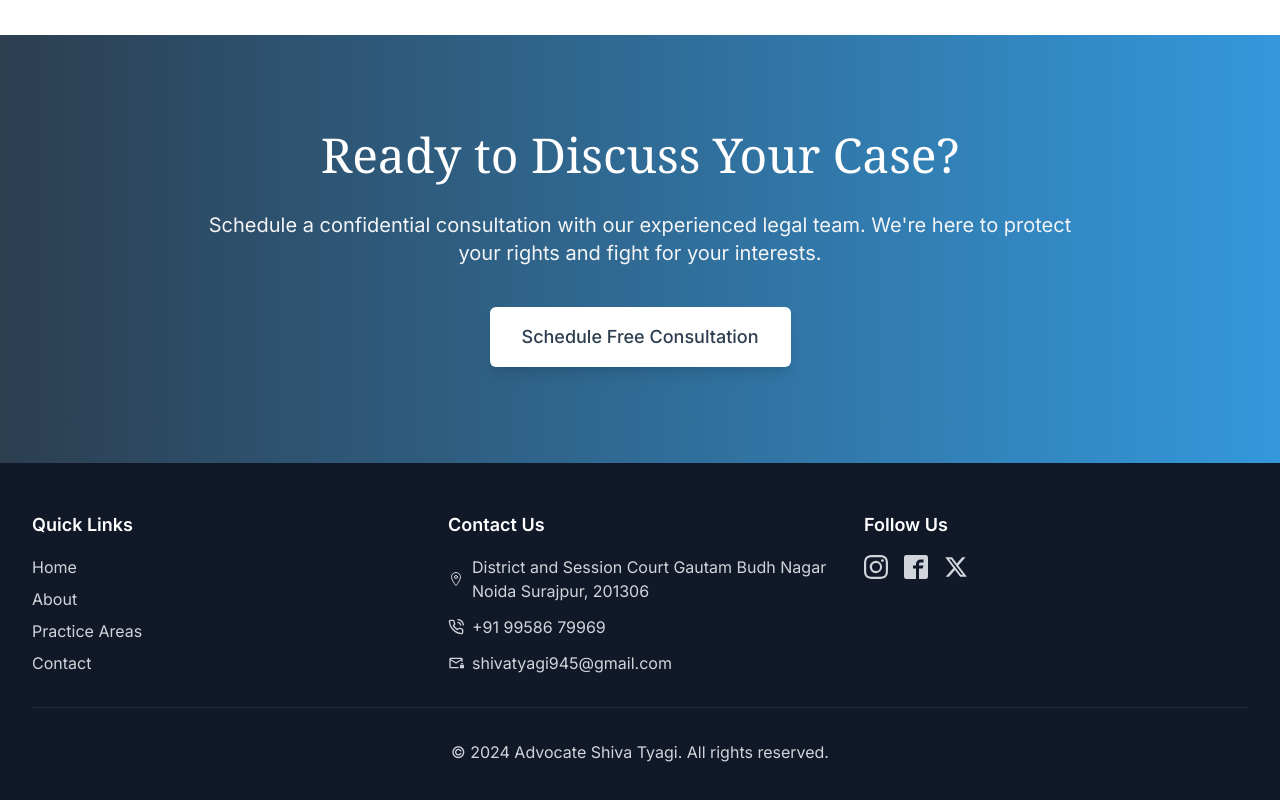
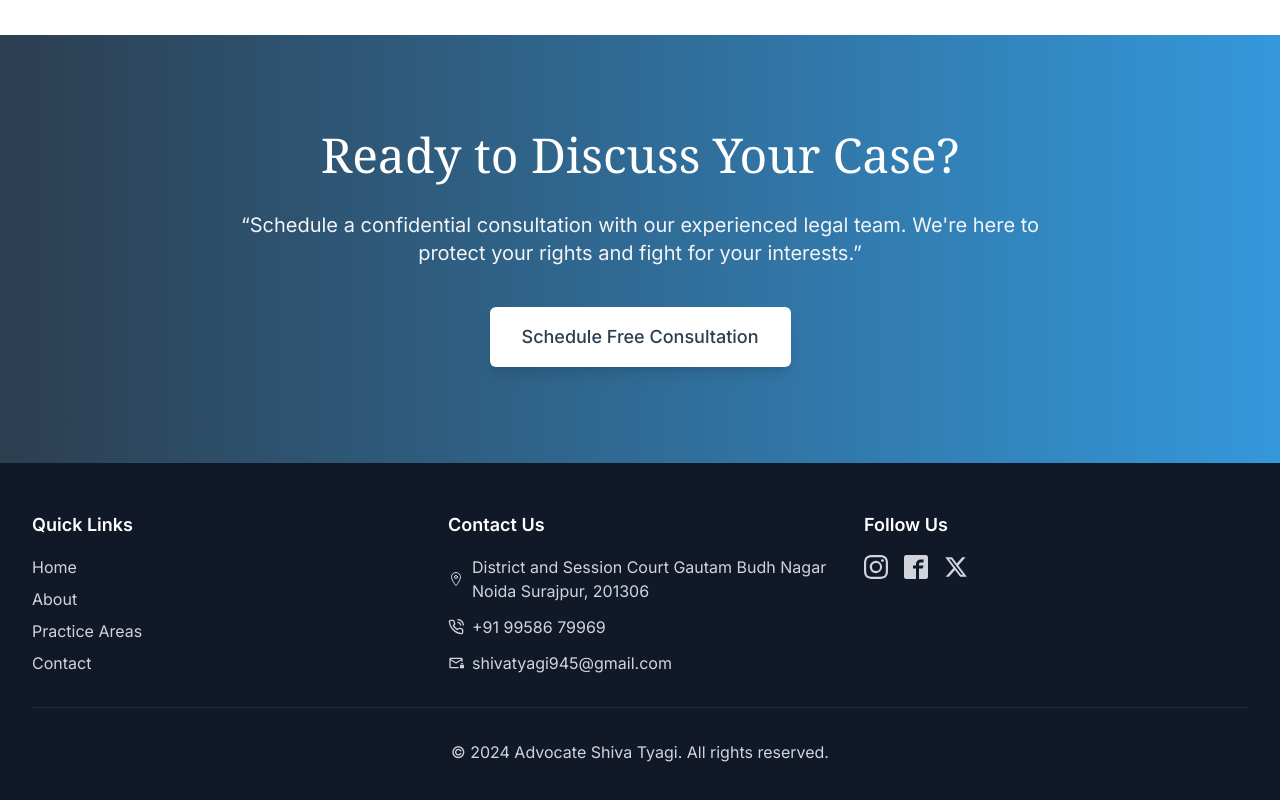
Before and after one commit to AbhishekTyagi0/advocate-shiva, a Next.js app: page /practice-areas in a window 1280 px wide. Shown: the part 3389-4189 px from the top of the page. Built offline with nearby package versions, Linux system fonts and the light colour scheme.

Commit message:
fixes bugs

```diff
--- a/src/app/(public)/practice-areas/page.tsx
+++ b/src/app/(public)/practice-areas/page.tsx
@@ -123,9 +123,9 @@ const PracticeAreasPage = () => {
             transition={{ duration: 0.6, delay: 0.2 }}
             className="text-xl text-gray-100 mb-10"
           >
-            Schedule a confidential consultation with our experienced legal
-            team. We're here to protect your rights and fight for your
-            interests.
+            &ldquo;Schedule a confidential consultation with our experienced
+            legal team. We&apos;re here to protect your rights and fight for
+            your interests.&rdquo;
           </motion.p>
           <motion.div
             initial={{ y: 20, opacity: 0 }}
--- a/src/app/components/HeroSection.tsx
+++ b/src/app/components/HeroSection.tsx
@@ -54,8 +54,8 @@ const HeroSection = () => {
               • Real Estate • Labor Law
             </p>
             <p className="text-xs md:text-sm italic">
-              "Committed to protecting your rights and securing your future with
-              unwavering dedication and legal expertise."
+              &ldquo;Committed to protecting your rights and securing your
+              future with unwavering dedication and legal expertise.&rdquo;
             </p>
           </motion.div>
 
```
